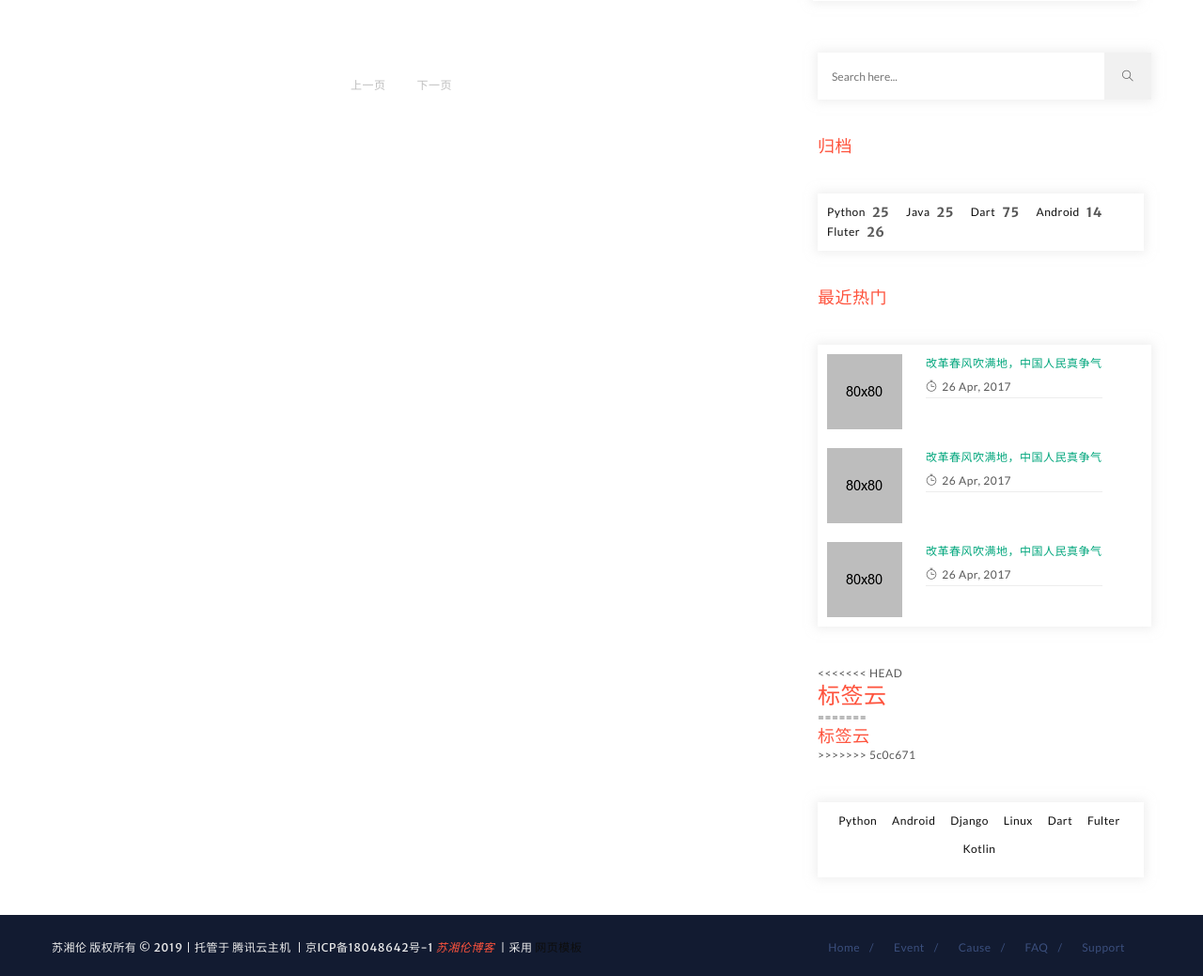
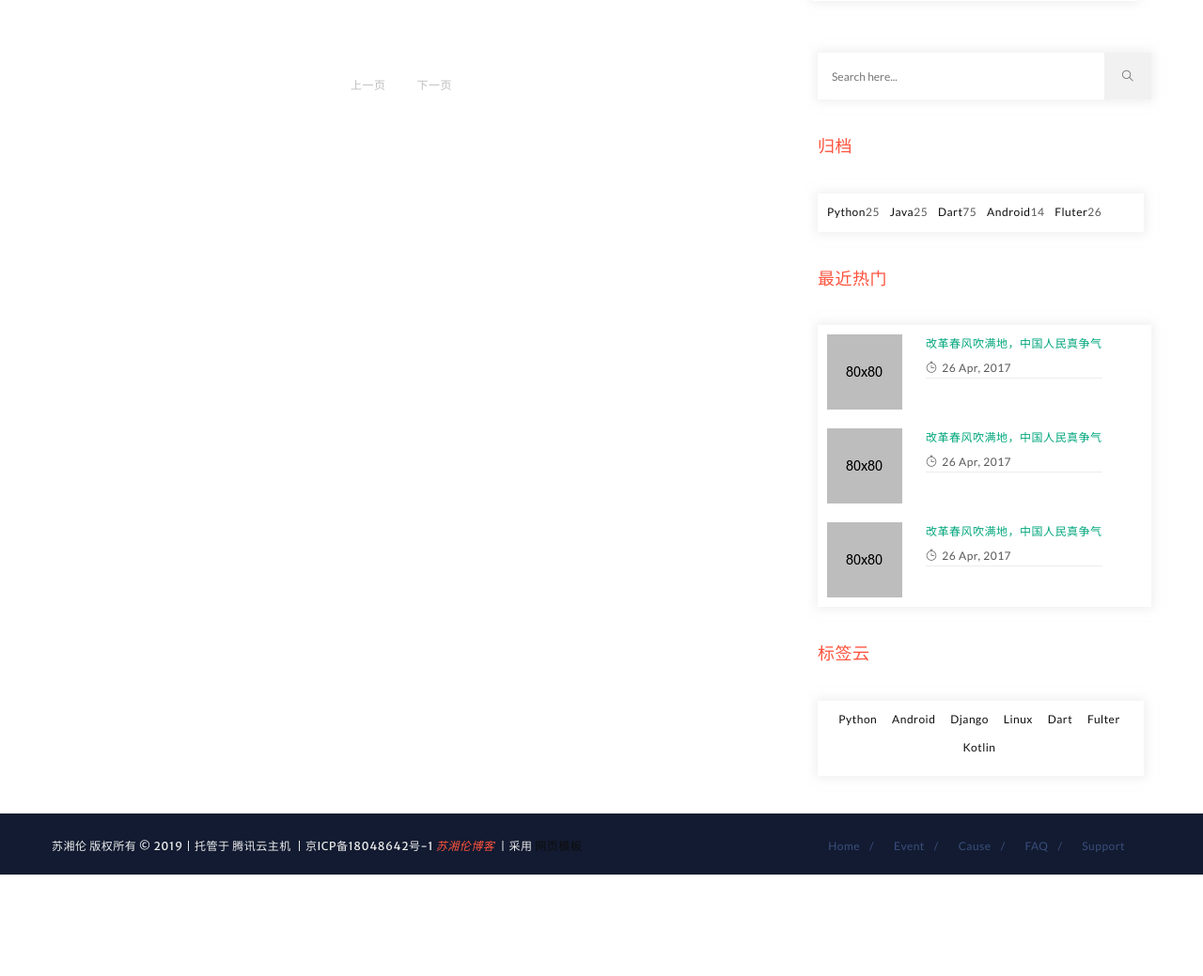
Before and after one commit to suxianglun/blog_project, a Django app: page / in a window 1280 px wide. Shown: the part 599-1638 px from the top of the page at 94% size. After the commit the page ends 1530 px from the top, so only its background shows below. Run offline with Django 3.2, Linux system fonts and the light colour scheme; data that the repository does not hold is empty; some libraries are stand-ins or nearby versions; some web fonts are replaced.

Commit message:
修改首页未移除的冲突

```diff
--- a/blog/templates/home.html
+++ b/blog/templates/home.html
@@ -366,11 +366,11 @@
                                     <!-- /title -->
                                     <div class="category-item">
                                         <ul class="category-item-list">
-                                            <li><a href="#">Python</a><span class="badge pull-right">25</span></li>
-                                            <li><a href="#">Java</a><span class="badge pull-right">25</span></li>
-                                            <li><a href="#">Dart </a><span class="badge pull-right">75</span></li>
-                                            <li><a href="#">Android</a><span class="badge pull-right">14</span></li>
-                                            <li><a href="#">Fluter</a><span class="badge pull-right">26</span></li>
+                                            <li><a href="#">Python</a><span class="pull-right">25</span></li>
+                                            <li><a href="#">Java</a><span class="pull-right">25</span></li>
+                                            <li><a href="#">Dart </a><span class="pull-right">75</span></li>
+                                            <li><a href="#">Android</a><span class="pull-right">14</span></li>
+                                            <li><a href="#">Fluter</a><span class=" pull-right">26</span></li>
                                         </ul>
                                     </div>
                                 </div>
@@ -450,11 +450,7 @@
 
                                 <div class="instagram-pic">
                                     <div class="side-bar-title mb40">
-<<<<<<< HEAD
-                                        <h3 class="red">标签云</h3>
-=======
                                         <h4 class="red">标签云</h4>
->>>>>>> 5c0c671
                                     </div>
                                     <!-- /title -->
 
```
Lines whose indentation alone changed are shown as unchanged.
